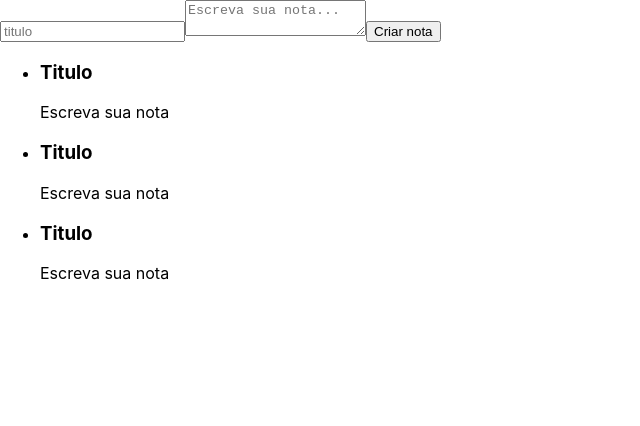
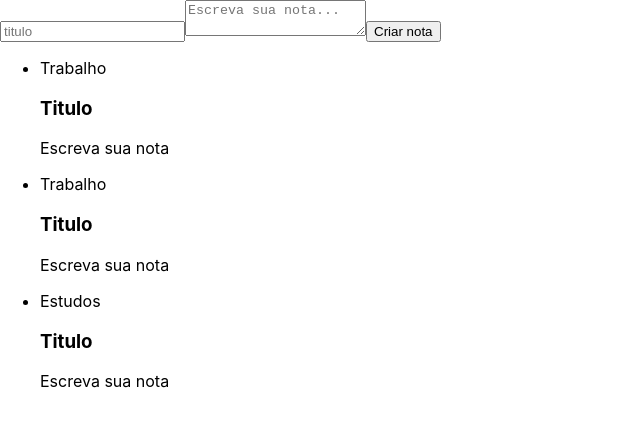
Before and after one commit to Mar-io20/bloco-de-notas, a React (Create React App) app: page / in a window 1280 px wide. Shown: the top 426 px of the page, without its empty margins (0-640 px from the left). Built offline with nearby package versions, Linux system fonts and the light colour scheme; the HTML template or start-up script is replaced by a standard one.

Commit message:
Adaptando as categorias e o card nota

```diff
--- a/src/components/ListaDeNotas.jsx
+++ b/src/components/ListaDeNotas.jsx
@@ -1,28 +1,19 @@
 import React from "react";
 import { Component } from "react";
+import CardNota from "./CardNota";
 
 class ListaDeNotas extends Component {
   render() {
     return (
       <ul>
-        <li>
-          <section>
-            <h3>Titulo</h3>
-            <p>Escreva sua nota</p>
-          </section>
-        </li>
-        <li>
-          <section>
-            <h3>Titulo</h3>
-            <p>Escreva sua nota</p>
-          </section>
-        </li>
-        <li>
-          <section>
-            <h3>Titulo</h3>
-            <p>Escreva sua nota</p>
-          </section>
-        </li>
+        {Array.of("Trabalho", "Trabalho", "Estudos").map(categoria => {
+          return (
+            <li>
+            <div>{categoria}</div>
+            <CardNota />
+            </li>
+          );
+        })}
       </ul>
     );
   }
```
